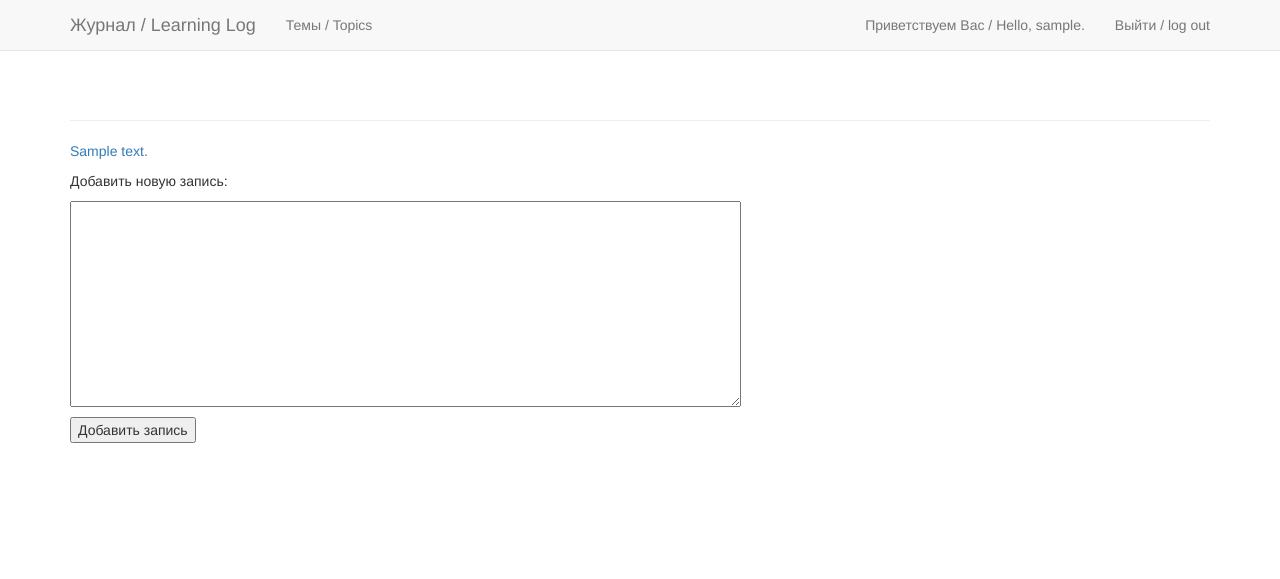
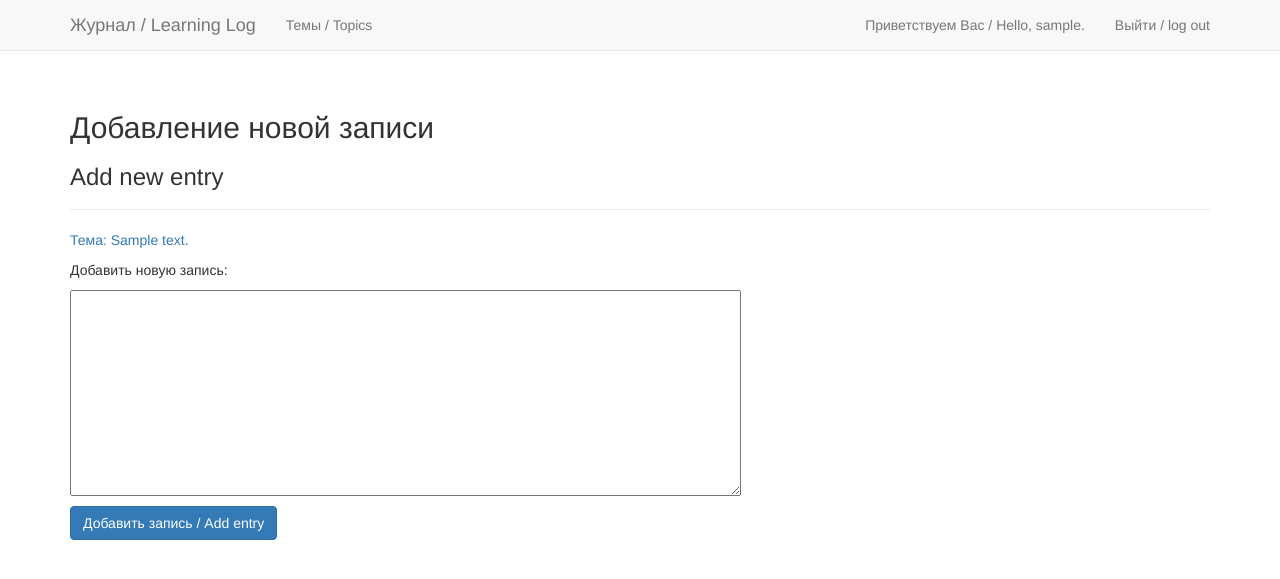
Before and after one commit to Axl-M/Django_Learning-Log, a Django app: page /new_entry/1/ in a window 1280 px wide. Shown: the top 579 px of the page. Run offline with Django 3.2, Linux system fonts and the light colour scheme; a user stored in the database is signed in; tables that the repository leaves empty hold one stand-in row (values such as "Sample post"); some libraries are stand-ins or nearby versions.

Commit message:
New Entry page styled

```diff
--- a/learning_logs/templates/learning_logs/new_entry.html
+++ b/learning_logs/templates/learning_logs/new_entry.html
@@ -1,13 +1,21 @@
 {% extends "learning_logs/base.html" %}
+{% load bootstrap3 %}
+
+{% block header %}
+<h2>Добавление новой записи</h2>
+<h3>Add new entry</h3>
+{% endblock header %}
+
+
 {% block content %}
 
-<p><a href="{% url 'learning_logs:topic' topic.id %}">{{ topic }}</a></p>
+<p><a href="{% url 'learning_logs:topic' topic.id %}">Тема: {{ topic }}</a></p>
 <p>Добавить новую запись:</p>
 
 <form action="{% url 'learning_logs:new_entry' topic.id %}" method='post'>
     {% csrf_token %}
     {{ form.as_p }}
-    <button name='submit'>Добавить запись</button>
+    <button name='submit' class="btn btn-primary">Добавить запись / Add entry</button>
 </form>
 
 {% endblock content %}
```
